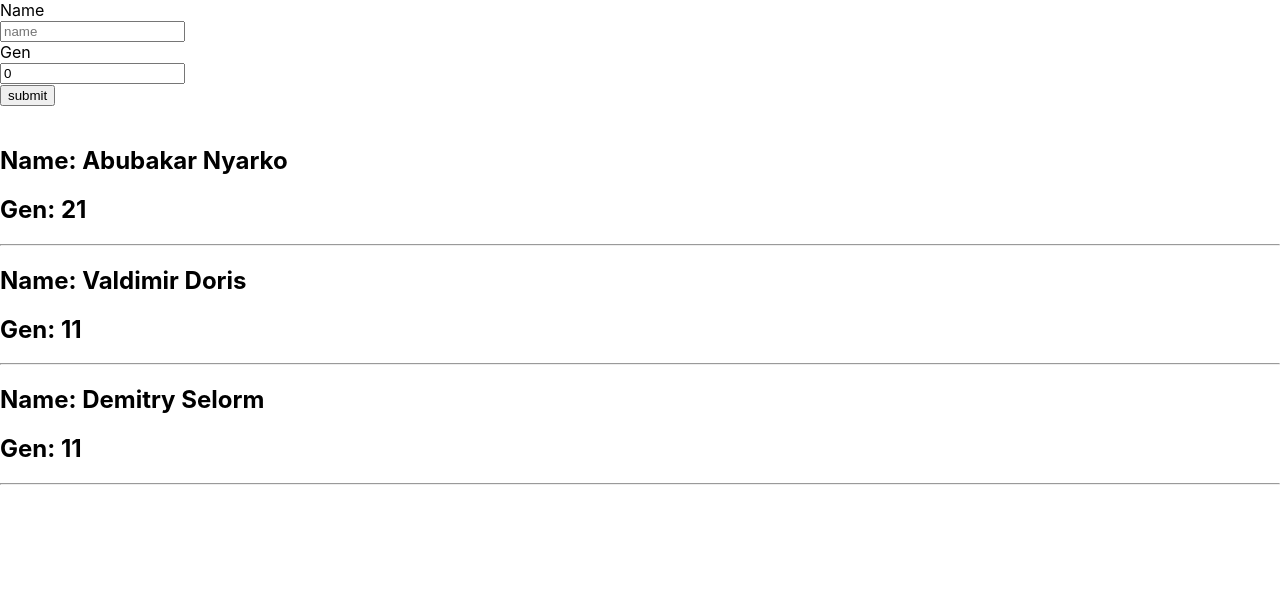
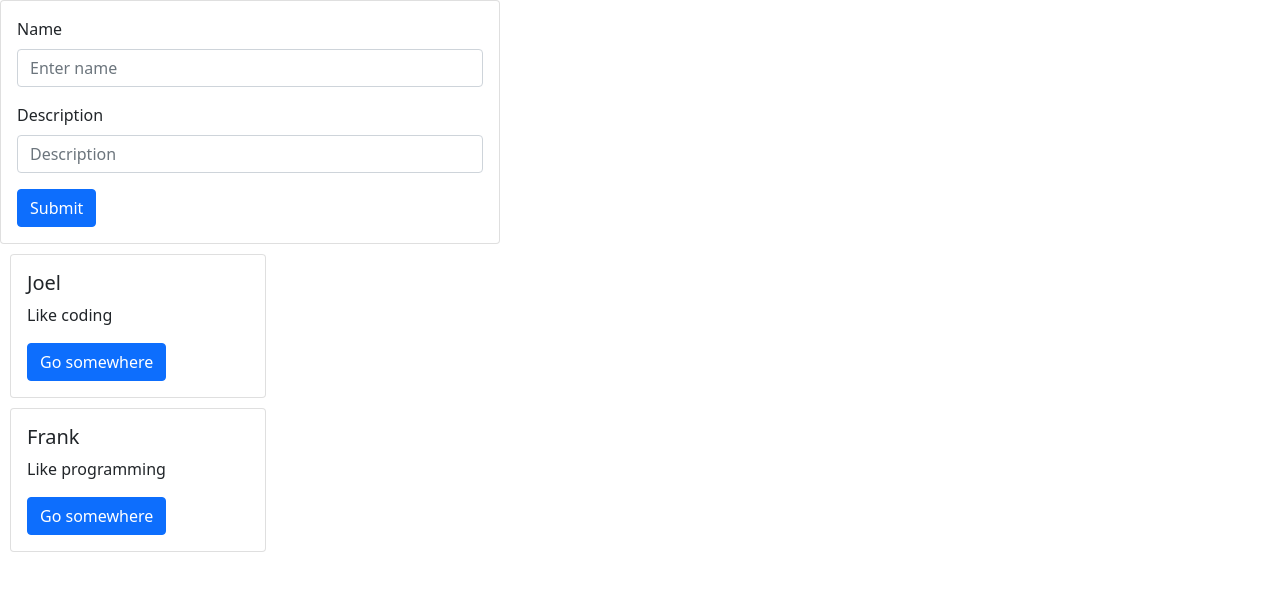
Before and after one commit to badrobot08/Gen21-weekend, a React (Create React App) app: page / in a window 1280 px wide. Shown: the top 590 px of the page. Built offline with nearby package versions, Linux system fonts and the light colour scheme.

Commit message:
Crud and Bootstrap

```diff
--- a/package.json
+++ b/package.json
@@ -6,7 +6,9 @@
     "@testing-library/jest-dom": "^5.16.2",
     "@testing-library/react": "^12.1.3",
     "@testing-library/user-event": "^13.5.0",
+    "bootstrap": "^5.1.3",
     "react": "^17.0.2",
+    "react-bootstrap": "^2.2.2",
     "react-dom": "^17.0.2",
     "react-scripts": "5.0.0",
     "web-vitals": "^2.1.4"
--- a/src/App.js
+++ b/src/App.js
@@ -1,15 +1,36 @@
 import logo from "./logo.svg";
-import NavBar from './components/NavBar.js'
-import Content from './components/Content.js'
-import ClassState from "./State Components/ClassState";
-import ClassForm from "./Forms/ClassForms";
+import React, { useState } from "react";
+import Form from "./CRUD BootStrap/FormBootstrap";
+import "bootstrap/dist/css/bootstrap.min.css";
+import FormList from "./CRUD BootStrap/FormList";
+
 function App() {
+  const [persons, setpersons] = useState([
+    {
+      name: "Joel",
+      description: "Like coding",
+    },
+    {
+      name: "Frank",
+      description: "Like programming",
+    },
+  ]);
 
-  const name='Papaye'
+  console.log(persons);
+
+  const updateState = (userName, userDescription) => {
+    const newPerson = {
+      name: userName,
+      description: userDescription,
+    };
+
+    setpersons([...persons, newPerson]);
+  };
 
   return (
     <div className="App">
-      <ClassForm/>
+      <Form getData={updateState} />
+      <FormList listData={persons} />
     </div>
   );
 }
--- /dev/null
+++ b/src/CRUD BootStrap/FormBootstrap.js
@@ -0,0 +1,49 @@
+import React, { useState } from "react";
+import { Form, Button, Card } from "react-bootstrap";
+
+export default function FormBootstrap(props) {
+  const [userName, setuserName] = useState("");
+  const [userDescription, setDescription] = useState("");
+
+  const handleSubmit = (e) => {
+    e.preventDefault();
+
+    props.getData(userName, userDescription);
+  };
+
+  return (
+    <div>
+      <Card style={{ width: 500 }}>
+        <Card.Body>
+          <Form onSubmit={handleSubmit}>
+            <Form.Group className="mb-3" controlId="formGroupEmail">
+              <Form.Label>Name</Form.Label>
+              <Form.Control
+                type="text"
+                placeholder="Enter name"
+                value={userName}
+                onChange={(e) => {
+                  setuserName(e.target.value);
+                }}
+              />
+            </Form.Group>
+            <Form.Group className="mb-3" controlId="formGroupPassword">
+              <Form.Label>Description</Form.Label>
+              <Form.Control
+                type="text"
+                placeholder="Description"
+                value={userDescription}
+                onChange={(e) => {
+                  setDescription(e.target.value);
+                }}
+              />
+            </Form.Group>
+            <Button variant="primary" type="submit">
+              Submit
+            </Button>
+          </Form>
+        </Card.Body>
+      </Card>
+    </div>
+  );
+}
--- /dev/null
+++ b/src/CRUD BootStrap/FormList.js
@@ -0,0 +1,26 @@
+import React from "react";
+import { Card, Button } from "react-bootstrap";
+
+function FormList(props) {
+  return (
+    <div>
+      {props.listData.map((item, index) => {
+        return (
+          <>
+            <div key={index} style={{ margin: 10 }}>
+              <Card style={{ width: "16rem" }}>
+                <Card.Body>
+                  <Card.Title>{item.name}</Card.Title>
+                  <Card.Text>{item.description}</Card.Text>
+                  <Button variant="primary">Go somewhere</Button>
+                </Card.Body>
+              </Card>
+            </div>
+          </>
+        );
+      })}
+    </div>
+  );
+}
+
+export default FormList;
```
Also changed, not shown: 1 other file (tests, documents, lock files or other folders).
